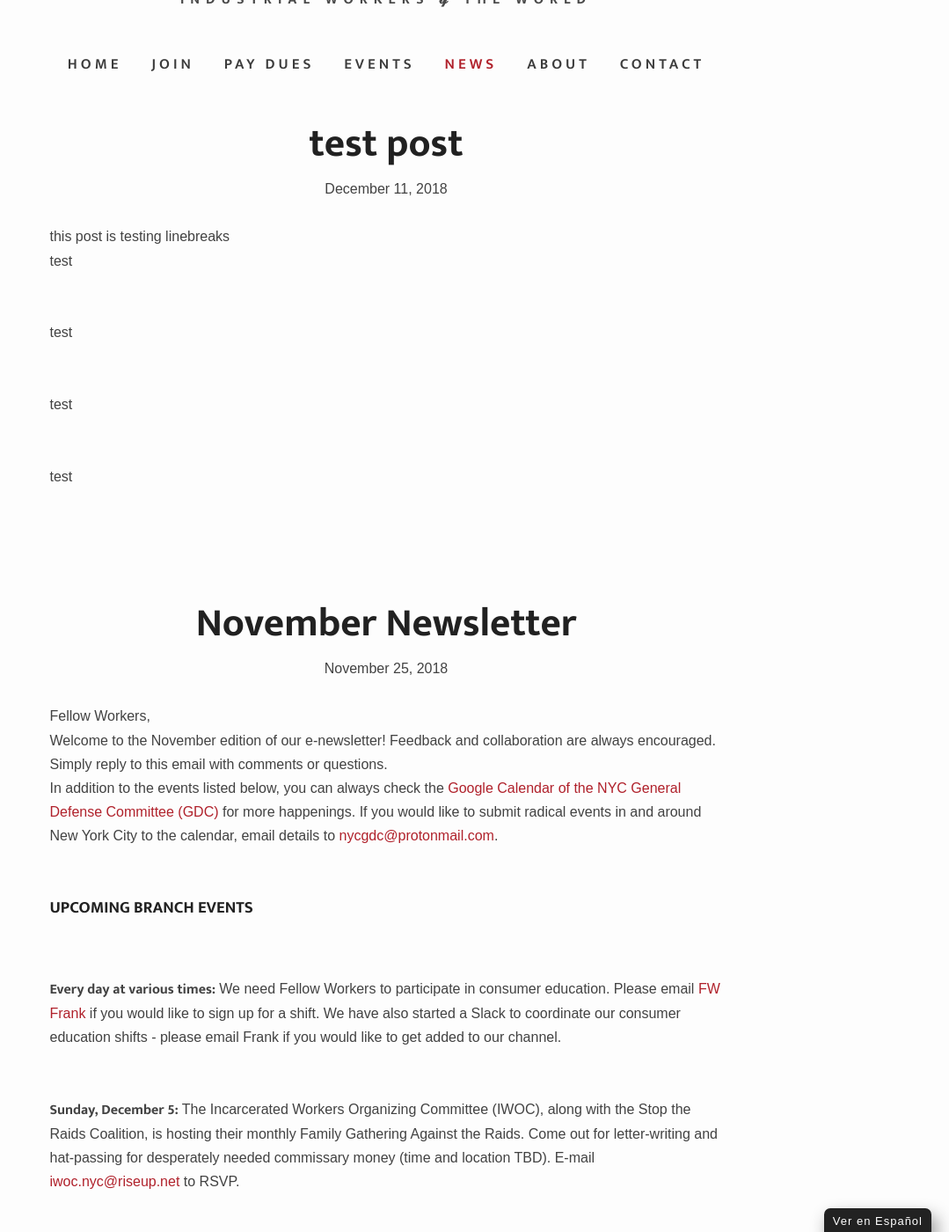
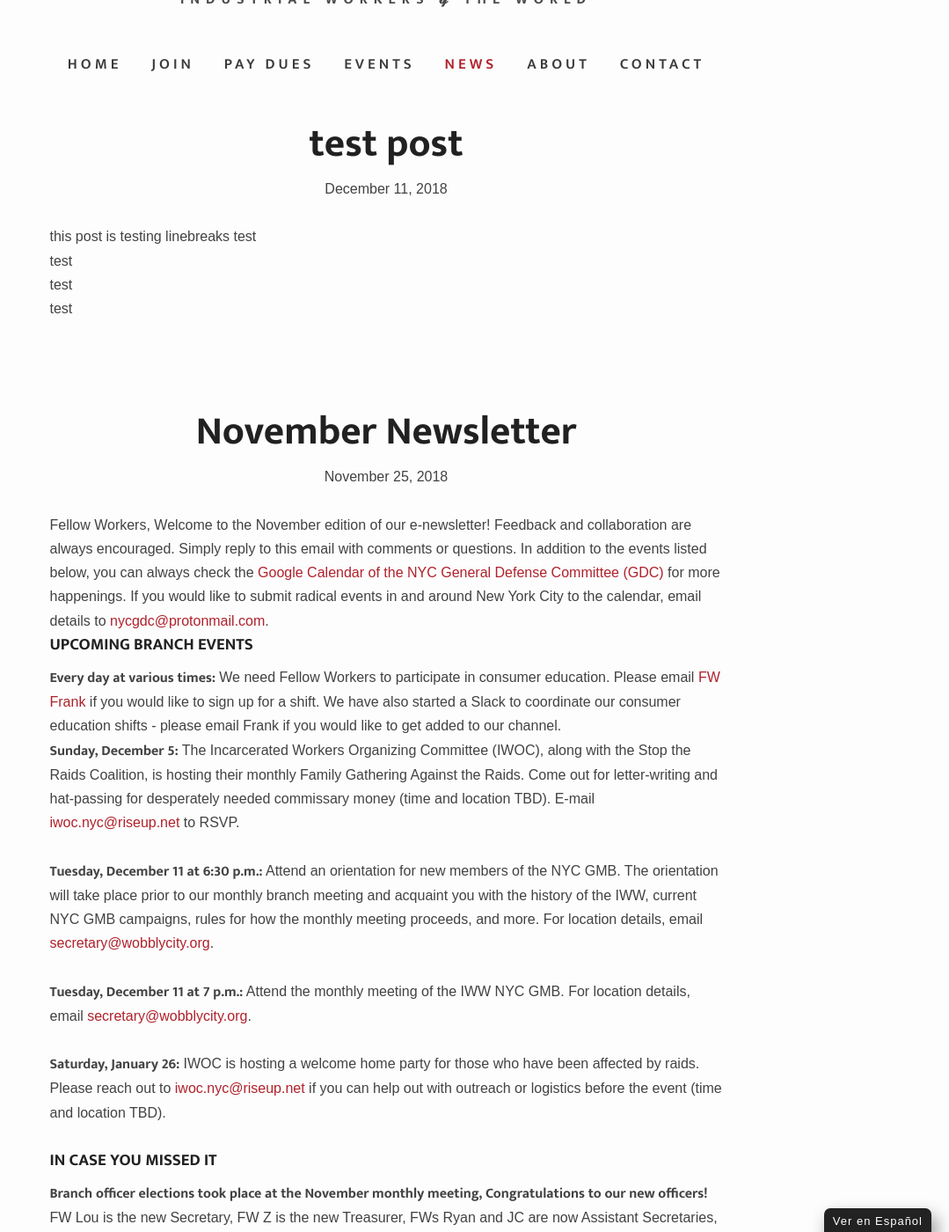
Before and after one commit to vancouveriww/vancouveriww.github.io, a Jekyll site: the page built from news/index.html, in a window 1280 px wide and 1400 px high, scrolled down 560 px. Shown: the whole window at 88% size, without its empty margins (201-1280 px from the left). Built offline with Jekyll 4.4.1, drawn with Linux system fonts in a browser that asks for light colours; some web fonts are replaced; the list of posts is cut into pages by our own code.

Commit message:
Update index.html

```diff
--- a/news/index.html
+++ b/news/index.html
@@ -10,7 +10,7 @@ title: News
 		<p class="meta">{{ post.date | date: "%B %-d, %Y" }}</p>
   </span><br>
 		<div class="entry">
-			{{ post.content | newline_to_br }}
+			{{ post.content }}
 		</div>
 	</div>
   {% endif %}
```
